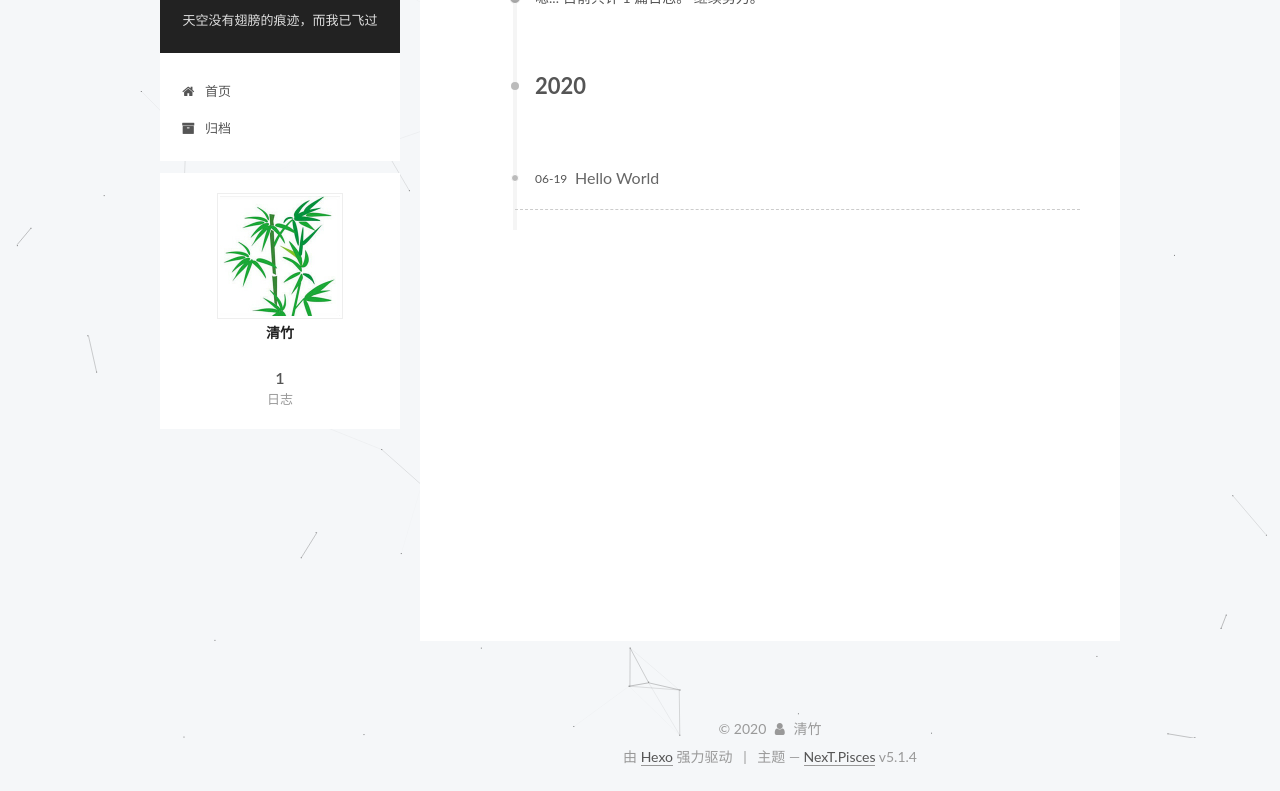
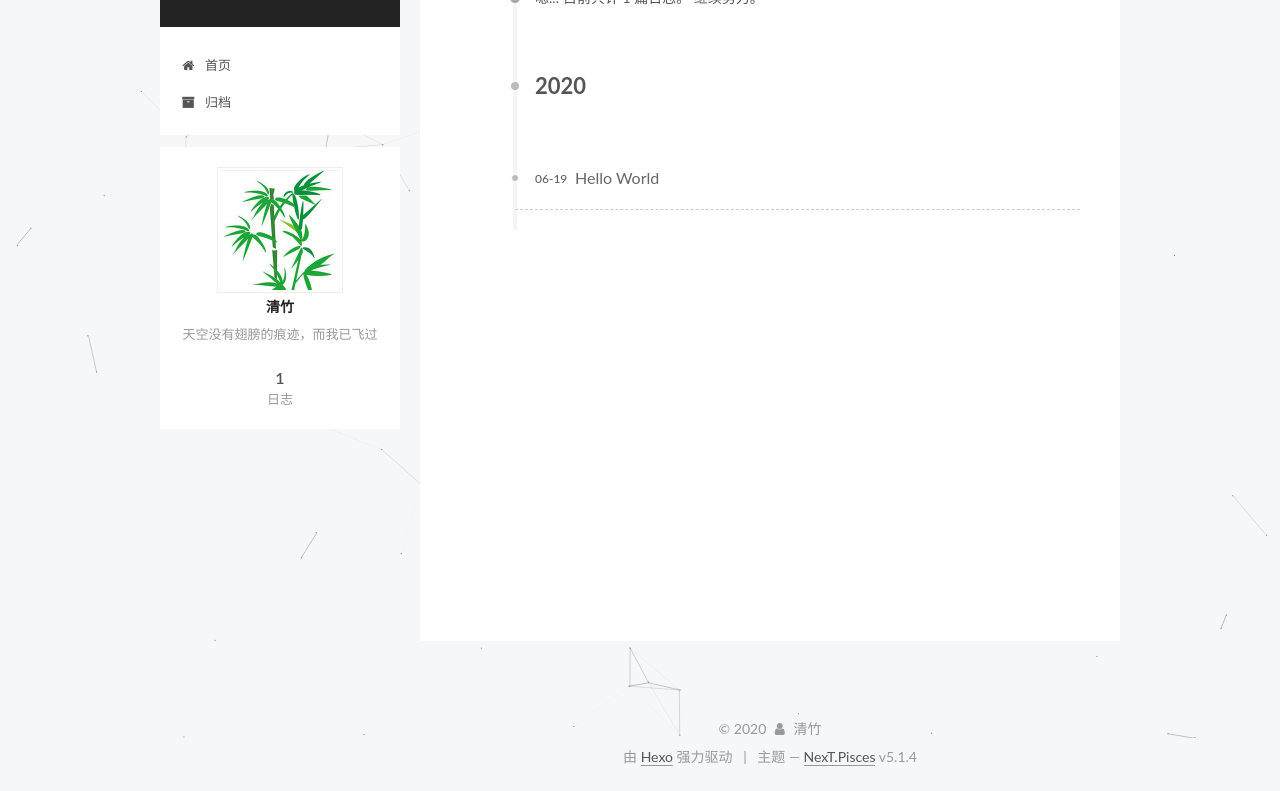
Before and after one commit to qingzhuxianhua/qingzhuxianhua, a plain HTML site: page archives/2020/06/index.html in a window 1280 px wide. Shown: the part 62-853 px from the top of the page. Drawn offline with Linux system fonts and the light colour scheme.

Commit message:
Site updated: 2020-06-22 13:33:33

```diff
--- a/archives/2020/06/index.html
+++ b/archives/2020/06/index.html
@@ -79,10 +79,12 @@
 
 
 
+<meta name="description" content="天空没有翅膀的痕迹，而我已飞过">
 <meta property="og:type" content="website">
 <meta property="og:title" content="清竹">
 <meta property="og:url" content="https://qingzhuxianhua.github.io/archives/2020/06/index.html">
 <meta property="og:site_name" content="清竹">
+<meta property="og:description" content="天空没有翅膀的痕迹，而我已飞过">
 <meta property="article:author" content="清竹">
 <meta name="twitter:card" content="summary">
 
@@ -155,7 +157,7 @@
       </a>
     </div>
 
-        <p class="site-subtitle">天空没有翅膀的痕迹，而我已飞过</p>
+        <p class="site-subtitle"></p>
 
   </div>
 
@@ -318,7 +320,7 @@
                 alt="清竹" />
 
               <p class="site-author-name" itemprop="name">清竹</p>
-              <p class="site-description motion-element" itemprop="description"></p>
+              <p class="site-description motion-element" itemprop="description">天空没有翅膀的痕迹，而我已飞过</p>
           </div>
 
           <nav class="site-state motion-element">
--- a/css/main.css
+++ b/css/main.css
@@ -1823,7 +1823,7 @@ pre .javascript .function {
   width: 4px;
   height: 4px;
   border-radius: 50%;
-  background: #8c95d2;
+  background: #41c7ff;
 }
 .links-of-blogroll {
   font-size: 13px;
```
Also changed, not shown: 2020/06/19/hello-world/index.html (+2 -2 lines), archives/2020/index.html (+4 -2 lines), archives/index.html (+4 -2 lines), index.html (+4 -2 lines).
